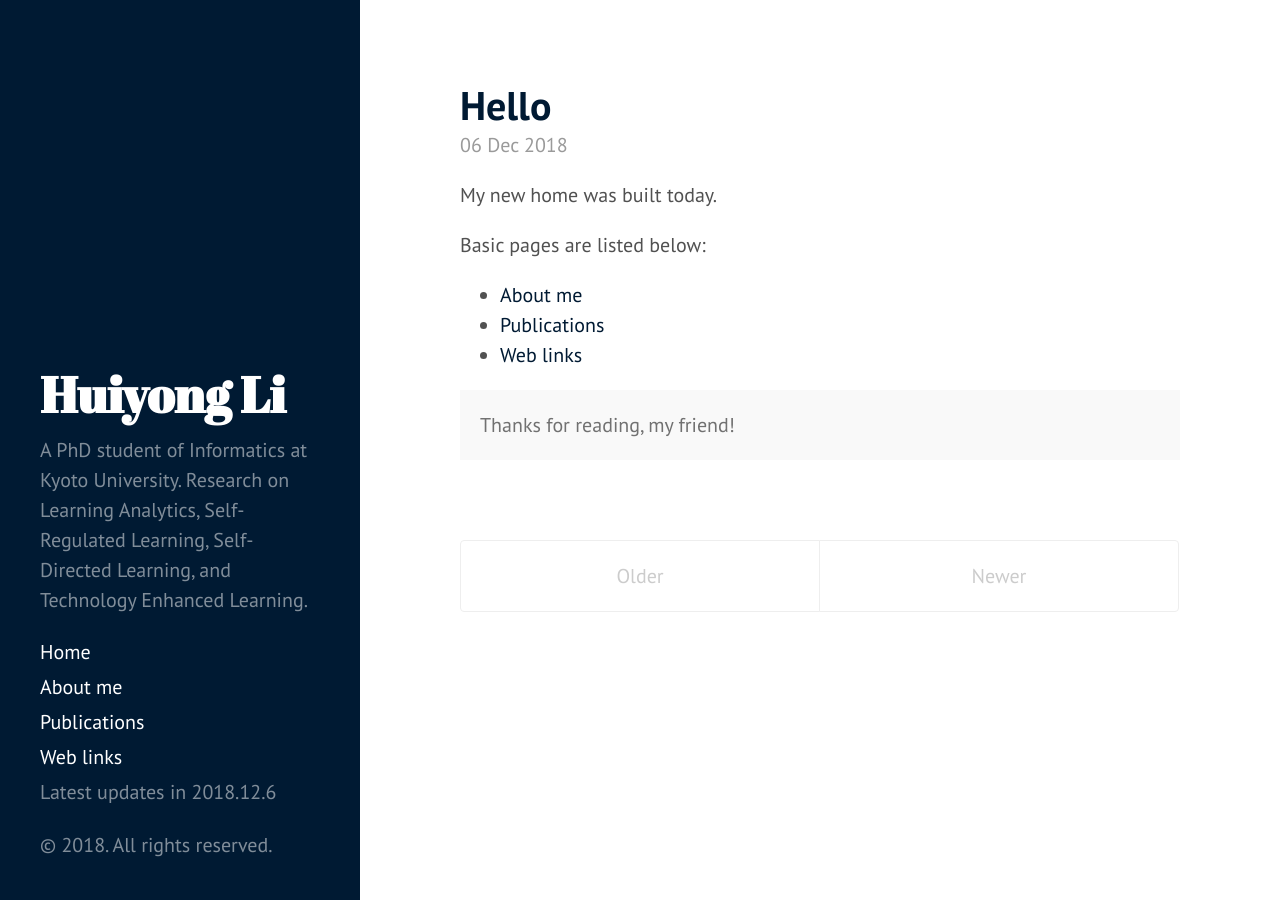
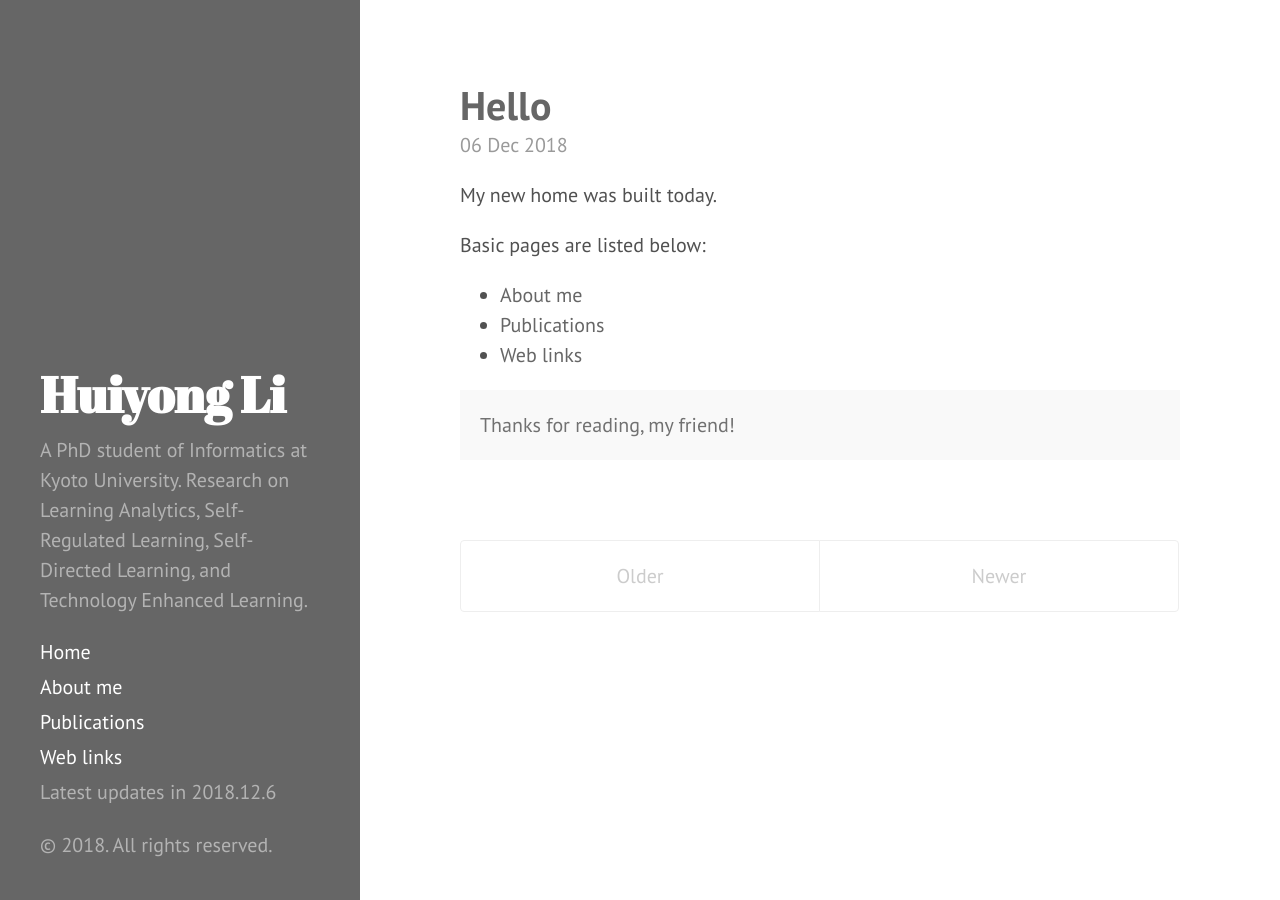
Before and after one commit to li-huiyong/li-huiyong.github.io, a Jekyll site: the page built from index.html, in a window 1280 px wide. Built offline with Jekyll 4.4.1, drawn with Linux system fonts in a browser that asks for light colours; the list of posts is cut into pages by our own code.

Commit message:
Theme grey 60%

```diff
--- a/_layouts/default.html
+++ b/_layouts/default.html
@@ -3,7 +3,7 @@
 
   {% include head.html %}
 
-  <body class="theme-base-0h">
+  <body class="theme-base-0i">
 
     {% include sidebar.html %}
 
```
